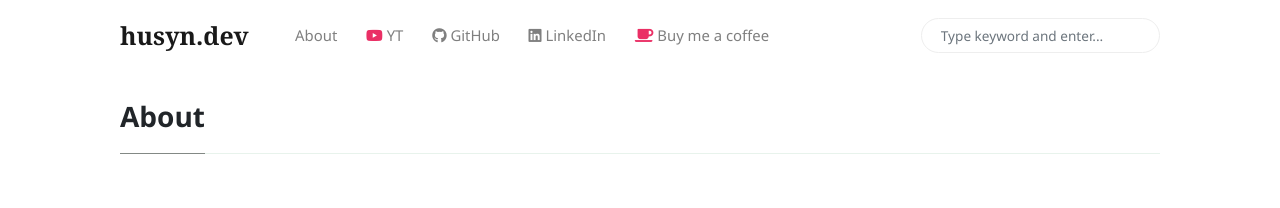
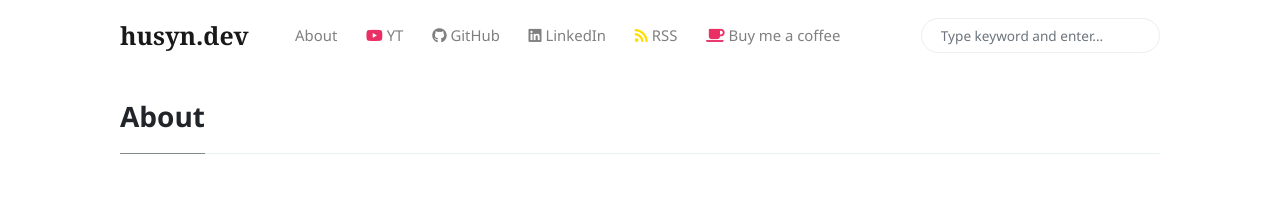
Before and after one commit to husyn/husyn.dev, a Jekyll site: the page built from _pages/about.md, in a window 1280 px wide. Shown: the top 208 px of the page. Built offline with Jekyll 4.4.1, drawn with Linux system fonts in a browser that asks for light colours; nearby versions of some CDN libraries.

Commit message:
Adds RSS feed button

```diff
--- a/_includes/menu-header.html
+++ b/_includes/menu-header.html
@@ -16,5 +16,8 @@
         LinkedIn</a>
 </li>
 <li class="nav-item">
+    <a class="nav-link" href="{{site.baseurl}}/feed.xml"><i class="fas fa-rss text-warning"></i> RSS</a>
+</li>
+<li class="nav-item">
     <a target="_blank" class="nav-link" href="https://www.buymeacoffee.com/husyn"><i class="fa fa-coffee text-danger"></i> Buy me a coffee</a>
 </li>
--- a/_layouts/default.html
+++ b/_layouts/default.html
@@ -7,6 +7,7 @@
     <title>{{page.title}} | {{site.name}}</title>
 
     {% seo %}
+    {% feed_meta %}
 
     <link rel="shortcut icon" type="image/x-icon" href="{{site.baseurl}}/{{site.favicon}}">
 
```
